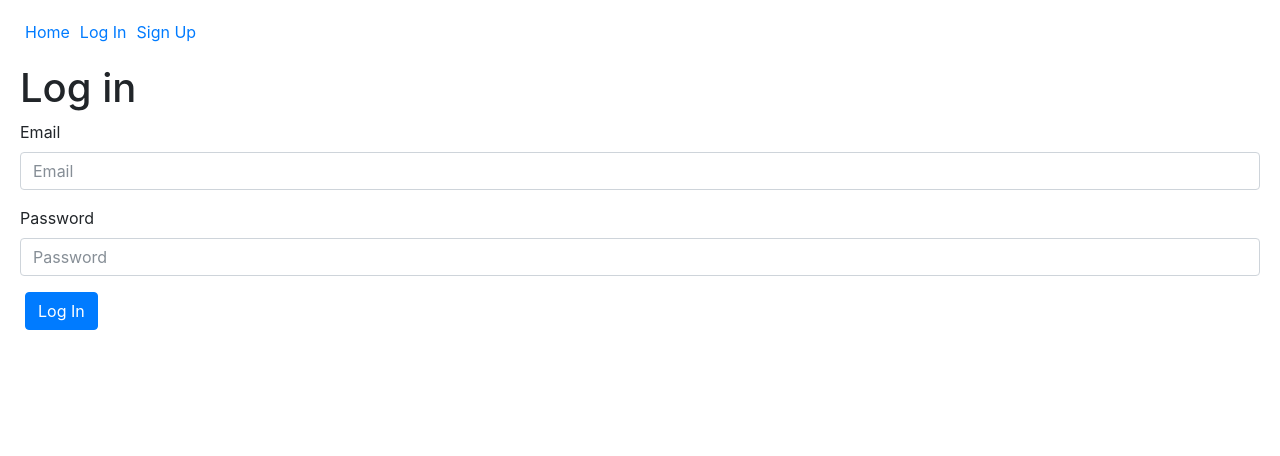
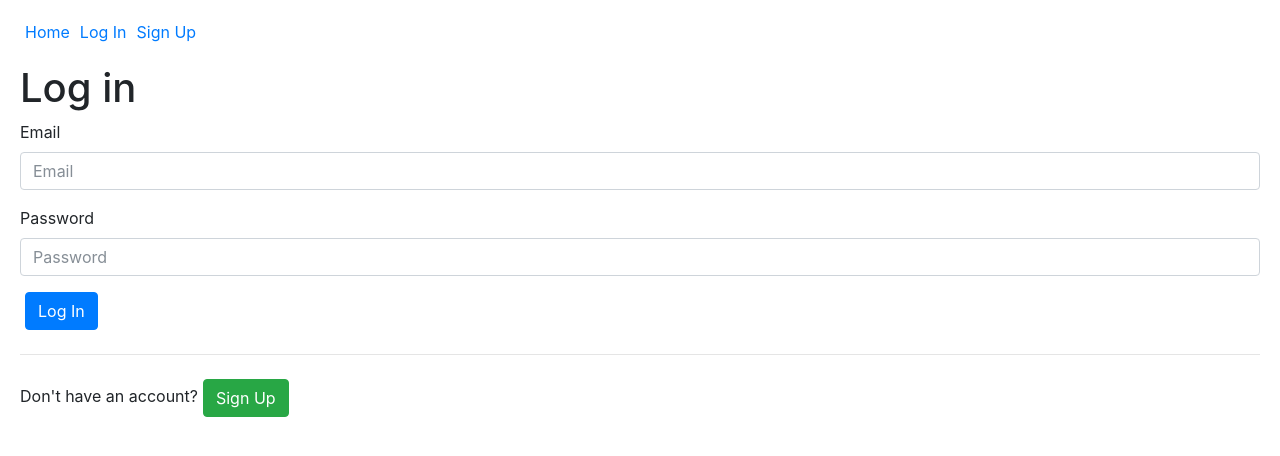
Before and after one commit to andrewavina/ValueTip, a React (Create React App) app in the folder client/: page /login in a window 1280 px wide. Shown: the top 456 px of the page. Built offline with nearby package versions, Linux system fonts and the light colour scheme.

Commit message:
sign up and login in style up more

```diff
--- a/client/src/views/LogIn.jsx
+++ b/client/src/views/LogIn.jsx
@@ -44,6 +44,9 @@ class LogIn extends React.Component {
 
                     <button className="btn btn-primary">Log In</button>
                 </form>
+                <hr className="my-4"/>
+                <label>Don't have an account?</label>
+                <a className="btn btn-success" href="signup" role="button">Sign Up</a>
             </div>
         )
     }
--- a/client/src/views/SignUp.jsx
+++ b/client/src/views/SignUp.jsx
@@ -45,6 +45,9 @@ class SignUp extends React.Component {
 
                     <button class="btn btn-success">Create Account</button>
                 </form>
+                <hr className="my-4"/>
+                <label>Already have an account?</label>
+                <a className="btn btn-primary" href="/login" role="button">Log In</a>
             </div>
         )
     }
```
Lines whose indentation alone changed are shown as unchanged.
